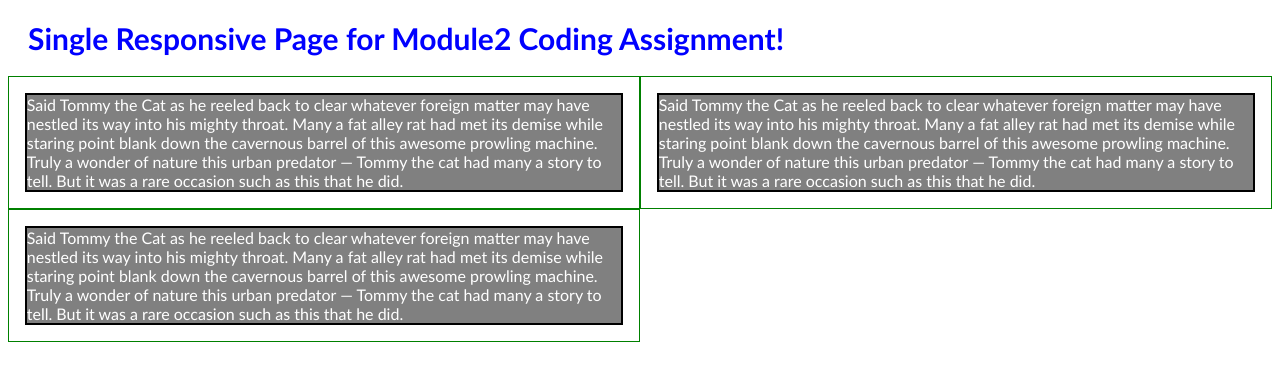
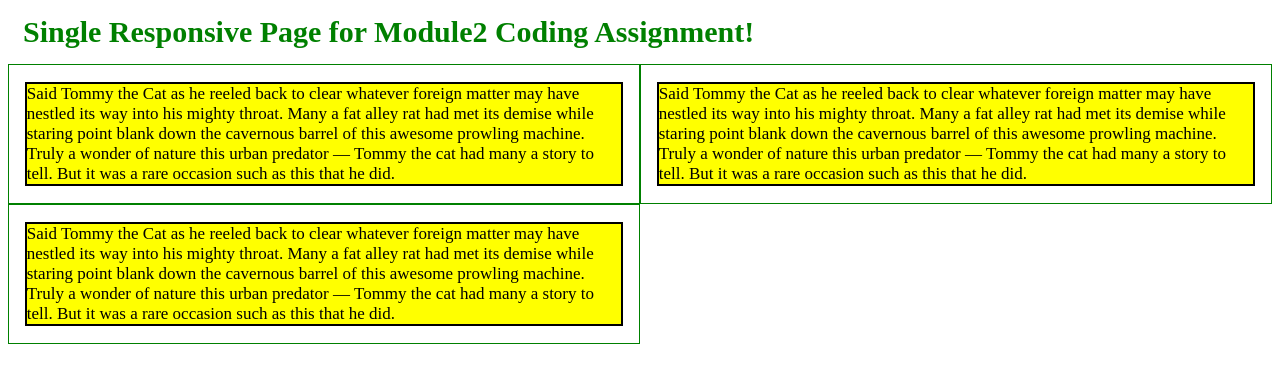
Before and after one commit to MushtaqM14/Mushtaq-Coursera, a plain HTML site: page mod2-solution/index.html in a window 1280 px wide. Drawn offline with Linux system fonts and the light colour scheme.

Commit message:
text modified

```diff
--- a/mod2-solution/index.html
+++ b/mod2-solution/index.html
@@ -4,13 +4,32 @@
 <meta charset="utf-8">
 <meta name="viewport" content="width=device-width, initial-scale=1">
 <title>Responsive Layout</title>
-<link href="style.css" rel="stylesheet" type="text/css">
   <style>
+
 
 /********** Base styles **********/
 * {
   box-sizing: border-box;
 }
+  p {
+	border:2px solid black;
+	background-color: Yellow;
+	width: 95%;
+	height:150%;
+	margin-right: auto;
+	margin-left: auto;
+	font-family: New Times Roman;
+    color:black;
+    font-size:17px;
+}
+
+h1{
+  margin: 15px;
+  color:green;
+  font-size:30px;
+  font-family:New Times Roman;
+}
+
 /* Simple Responsive Framework. */
 .row {
   width: 100%;
@@ -158,6 +177,7 @@
   demise while staring point blank down the cavernous barrel of this awesome
   prowling machine. Truly a wonder of nature this urban predator — Tommy the cat
   had many a story to tell. But it was a rare occasion such as this that he did. </p></div>
+
   <div class="col-lg-3 col-md-6"><p> Said Tommy the Cat as he reeled back to clear whatever foreign matter may have
   nestled its way into his mighty throat. Many a fat alley rat had met its
   demise while staring point blank down the cavernous barrel of this awesome
@@ -170,6 +190,5 @@
   had many a story to tell. But it was a rare occasion such as this that he did.</p></div>
 
 </div>
-
 </body>
 </html>
--- a/mod2-solution/style.css
+++ b/mod2-solution/style.css
@@ -1,7 +1,7 @@
 p {
 	border:2px solid black;
 	background-color: gray;
-	width: 95%;
+	width: 100%;
 	height:150%;
 	margin-right: auto;
 	margin-left: auto;
```
